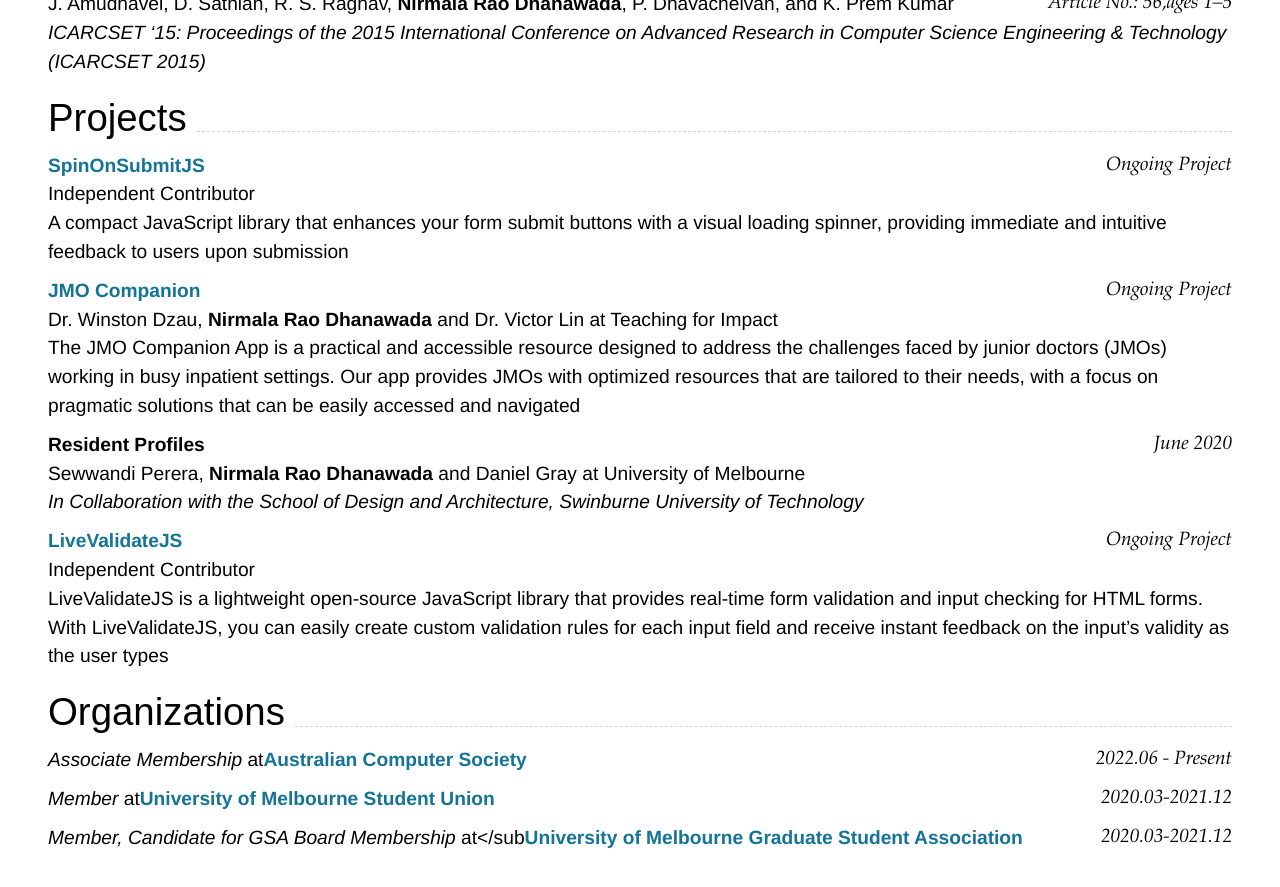
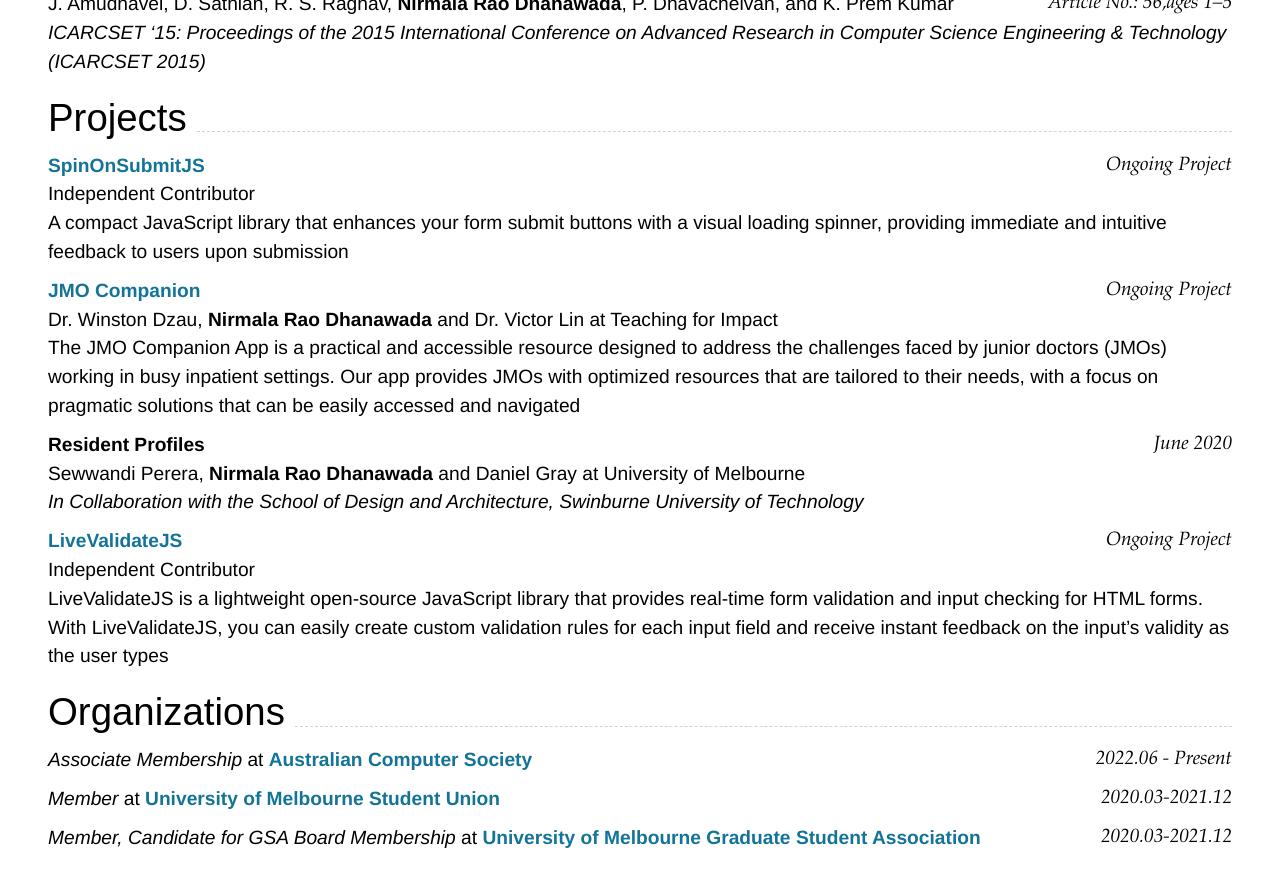
Before and after one commit to thedhanawada/me, a Jekyll site: the page built from index.md, in a window 1280 px wide and 900 px high, scrolled down 3137 px. Shown: the top 887 px of the window. Built offline with Jekyll 4.4.1, drawn with Linux system fonts in a browser that asks for light colours; nearby versions of some CDN libraries.

Commit message:
Update index.md

```diff
--- a/index.md
+++ b/index.md
@@ -187,6 +187,6 @@ LiveValidateJS is a lightweight open-source JavaScript library that provides rea
 
 ## Organizations
 
-### <sub>_Associate Membership_ at</sub>**[Australian Computer Society](https://www.acs.org.au/){:target="_blank"}** `2022.06 - Present`
-### <sub>_Member_ at</sub>**[University of Melbourne Student Union](https://umsu.unimelb.edu.au/){:target="_blank"}** `2020.03-2021.12`
-### <sub>_Member, Candidate for GSA Board Membership_ at</sub**[University of Melbourne Graduate Student Association](https://umsu.unimelb.edu.au/){:target="_blank"}** `2020.03-2021.12`
+### <sub>_Associate Membership_ at </sub>**[Australian Computer Society](https://www.acs.org.au/){:target="_blank"}** `2022.06 - Present`
+### <sub>_Member_ at </sub>**[University of Melbourne Student Union](https://umsu.unimelb.edu.au/){:target="_blank"}** `2020.03-2021.12`
+### <sub>_Member, Candidate for GSA Board Membership_ at </sub>**[University of Melbourne Graduate Student Association](https://umsu.unimelb.edu.au/){:target="_blank"}** `2020.03-2021.12`
```
